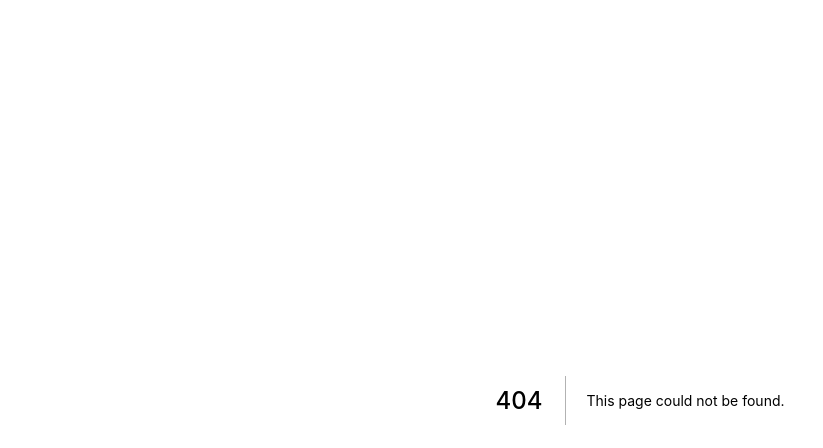
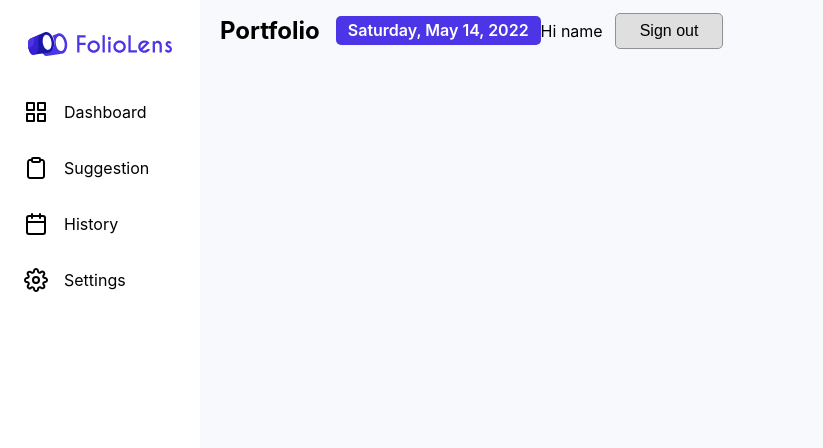
Before and after one commit to Foliolensja/client-frontend, a Next.js app: page /dashboard/settings in a window 1280 px wide. Before the commit this address had no page. Shown: the top 448 px of the page, without its empty margins (0-823 px from the left). Built offline with nearby package versions, Linux system fonts and the light colour scheme.

Commit message:
Percentage Updates

```diff
--- /dev/null
+++ b/pages/dashboard/settings/index.js
@@ -0,0 +1,29 @@
+import Head from "next/head";
+import Image from "next/image";
+import Link from "next/link";
+import { Sidebar } from "../../../components/global/Sidebar";
+import { TopNav } from "../../../components/global/TopNav";
+import styles from "../../../styles/settings/Settings.module.css";
+
+export default function Settings() {
+  let options = {
+    weekday: "long",
+    year: "numeric",
+    month: "long",
+    day: "numeric",
+  };
+  let today = new Date();
+
+  return (
+    <div className={styles.con}>
+      <Sidebar />
+      <div className={styles.innerCon}>
+        <TopNav
+          sectionName="Portfolio"
+          date={today.toLocaleDateString("en-US", options)}
+          username={"name"}
+        />
+      </div>
+    </div>
+  );
+}
--- a/styles/dashboard/components/Recommendation.module.css
+++ b/styles/dashboard/components/Recommendation.module.css
@@ -30,4 +30,28 @@
           align-items: center;
   padding: 40px;
 }
+
+.flex {
+  display: -webkit-box;
+  display: -ms-flexbox;
+  display: flex;
+  -webkit-box-pack: justify;
+      -ms-flex-pack: justify;
+          justify-content: space-between;
+  -webkit-box-align: center;
+      -ms-flex-align: center;
+          align-items: center;
+}
+
+.flex a {
+  margin-right: 20px;
+  background-color: #4c35e6;
+  padding: 8px 16px;
+  border-radius: 5px;
+  color: #fff;
+}
+
+.flex a:hover {
+  background-color: #200bae;
+}
 /*# sourceMappingURL=Recommendation.module.css.map */
--- a/styles/dashboard/components/Recommendation.module.scss
+++ b/styles/dashboard/components/Recommendation.module.scss
@@ -24,3 +24,21 @@
   align-items: center;
   padding: 40px;
 }
+
+.flex {
+  display: flex;
+  justify-content: space-between;
+  align-items: center;
+
+  a {
+    margin-right: 20px;
+    background-color: #4c35e6;
+    padding: 8px 16px;
+    border-radius: 5px;
+    color: #fff;
+
+    &:hover {
+      background-color: #200bae;
+    }
+  }
+}
--- /dev/null
+++ b/styles/settings/Settings.module.css
@@ -0,0 +1,11 @@
+.con {
+  display: -webkit-box;
+  display: -ms-flexbox;
+  display: flex;
+  padding-bottom: 20px;
+}
+
+.innerCon {
+  margin-left: 220px;
+}
+/*# sourceMappingURL=Settings.module.css.map */
--- /dev/null
+++ b/styles/settings/Settings.module.scss
@@ -0,0 +1,9 @@
+.con {
+  display: flex;
+  padding-bottom: 20px;
+}
+
+.innerCon {
+  margin-left: 220px;
+  // margin-bottom: 20px;
+}
```
Also changed, not shown: components/dashboard/Recommendation.js (+11 -3 lines), components/dashboard/Suggestion.js (+10 -6 lines), pages/index.js (+19 -19 lines), 2 other files (tests, documents, lock files or other folders).
